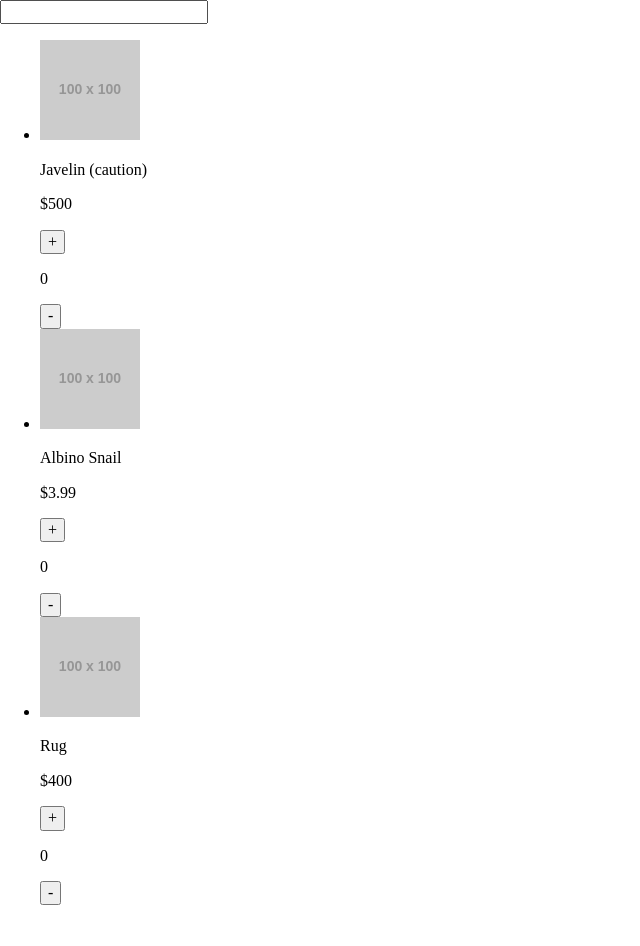
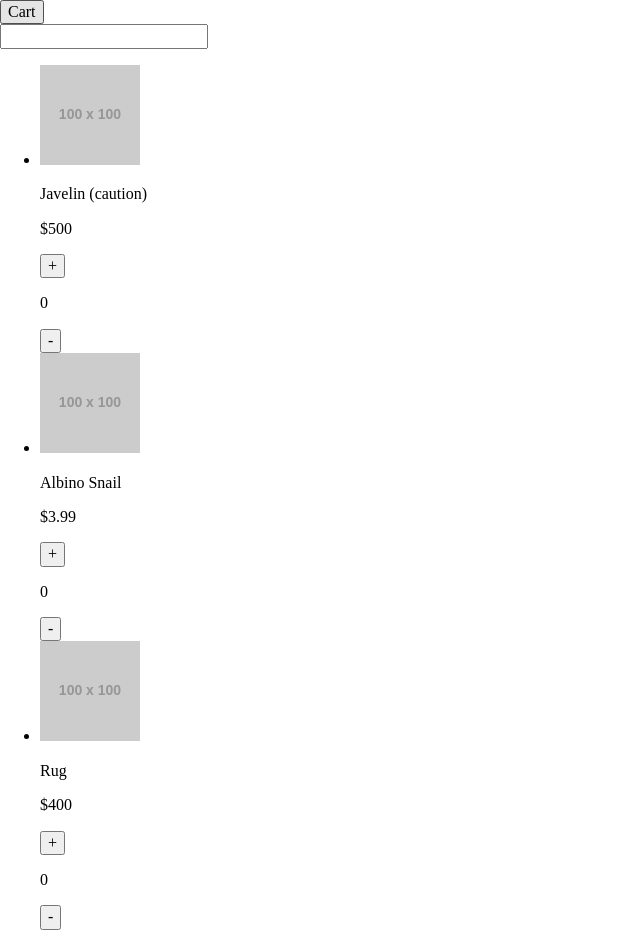
Before and after one commit to madelinewong/reduxacommerce, a React (Create React App) app: page / in a window 1280 px wide. Shown: the whole page, without its empty margins (0-640 px from the left). Before the commit the page ends 921 px from the top, so only its background shows below. Built offline with nearby package versions, Linux system fonts and the light colour scheme.

Commit message:
made a presentational cart component

```diff
--- a/src/App.js
+++ b/src/App.js
@@ -2,6 +2,7 @@ import React, { Component } from 'react';
 import './App.css';
 import { connect } from 'react-redux';
 
+import CartButton from './CartButton';
 import ProductList from './ProductList';
 import SearchBar from './SearchBar';
 
@@ -9,6 +10,7 @@ class App extends Component {
   render() {
     return (
      <div>
+       <CartButton />
        <SearchBar />
        <ProductList searchTerm={this.props.search} products={this.props.products} />
      </div>
--- /dev/null
+++ b/src/CartButton.js
@@ -0,0 +1,13 @@
+import React from 'react';
+import { connect } from 'react-redux';
+
+const CartButton = props => {
+    return (
+        <div>
+        <button onClick={() => console.log('pls work')}>Cart</button>
+        </div>
+    )
+}
+
+
+export default CartButton;
```
